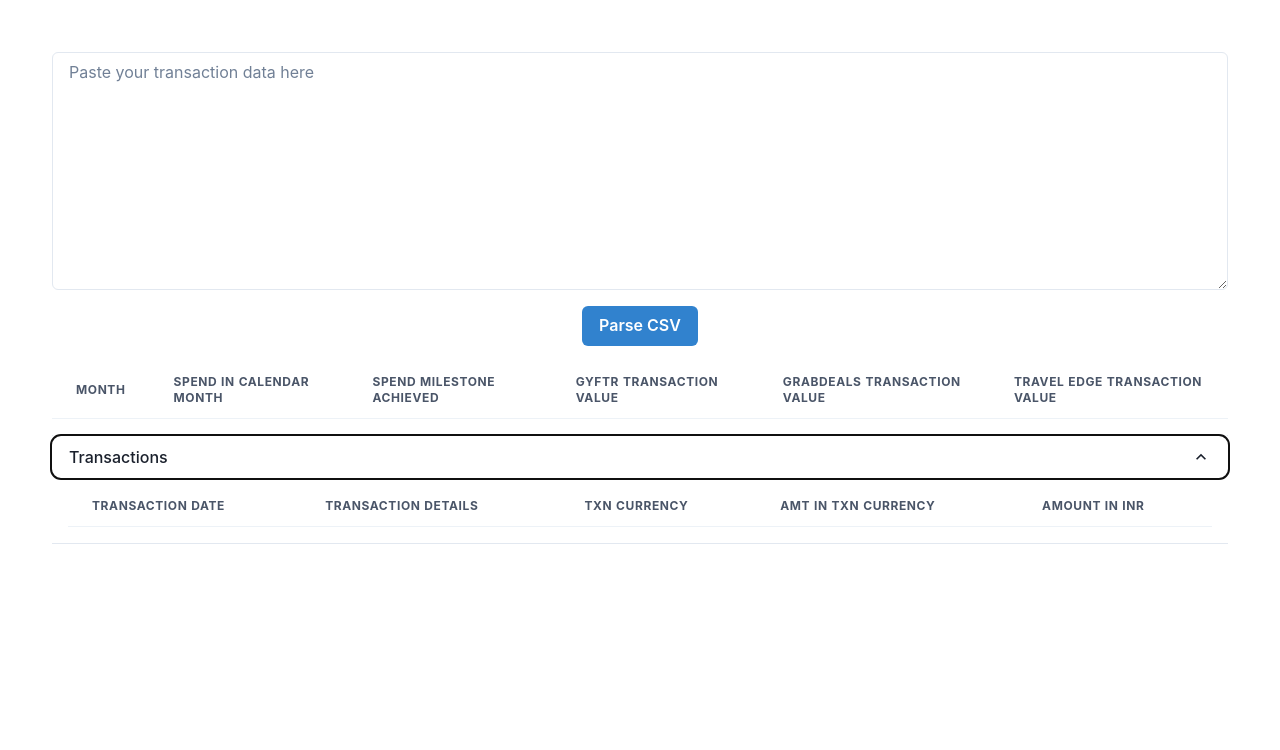
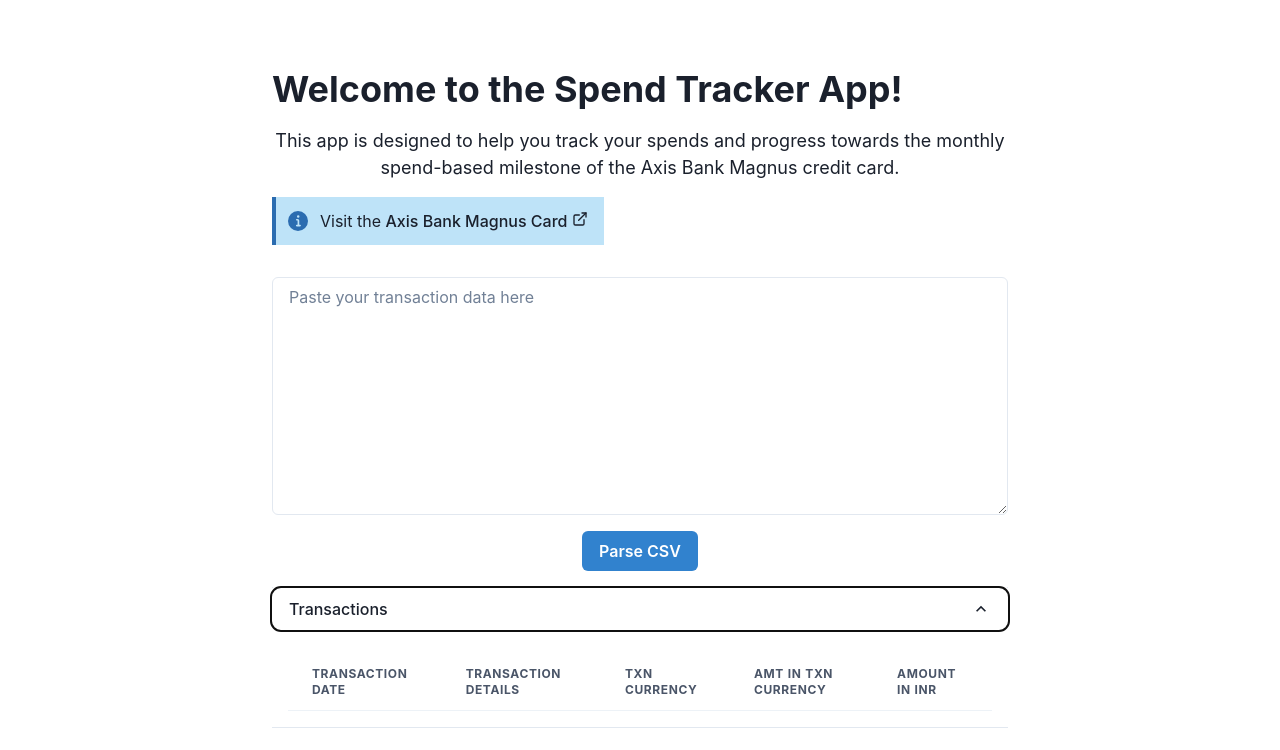
Before and after one commit to theamanbhargava/axis-magnus-spends-tracker, a React (Vite) app: page / in a window 1280 px wide. Both pictures are taken after a click on the button "Transactions". Shown: the top 750 px of the page. Built offline with nearby package versions, Linux system fonts and the light colour scheme.

Commit message:
add landing info page

```diff
--- a/package.json
+++ b/package.json
@@ -17,7 +17,8 @@
     "framer-motion": "^10.12.16",
     "prop-types": "^15.8.1",
     "react": "^18.2.0",
-    "react-dom": "^18.2.0"
+    "react-dom": "^18.2.0",
+    "react-icons": "^4.9.0"
   },
   "devDependencies": {
     "@types/react": "^18.0.37",
--- a/src/App.jsx
+++ b/src/App.jsx
@@ -1,12 +1,15 @@
 import './App.css'
 import ChakraWrapper from "./ChakraProvider.jsx";
 import MainComponent from "./components/MainComponent.jsx";
+import ErrorBoundary from "./components/ErrorBoundary.jsx";
 
 function App() {
     return (
-    <ChakraWrapper>
-        <MainComponent />
-    </ChakraWrapper>
+        <ChakraWrapper>
+            <ErrorBoundary errorMessage="The entire app has crashed. Please refresh the page.">
+                <MainComponent />
+            </ErrorBoundary>
+        </ChakraWrapper>
     )
 }
 
--- /dev/null
+++ b/src/components/ErrorBoundary.jsx
@@ -0,0 +1,38 @@
+import React from 'react';
+import { Box, Heading, Text } from '@chakra-ui/react';
+
+class ErrorBoundary extends React.Component {
+    constructor(props) {
+        super(props);
+        this.state = { hasError: false };
+    }
+
+    static getDerivedStateFromError(error) {
+        // Update state to display fallback UI
+        return { hasError: true };
+    }
+
+    componentDidCatch(error, errorInfo) {
+        // You can also log the error to an error reporting service
+        console.error(error, errorInfo);
+    }
+
+    render() {
+        if (this.state.hasError) {
+            // Fallback UI when an error occurs
+            const { errorMessage } = this.props;
+            return (
+                <Box p={8}>
+                    <Heading size="lg" mb={4}>Something went wrong.</Heading>
+                    {errorMessage && <Text>{errorMessage}</Text>}
+                    {!errorMessage && <Text>Please try again later.</Text>}
+                </Box>
+            );
+        }
+
+        // Render the wrapped components if no error occurred
+        return this.props.children;
+    }
+}
+
+export default ErrorBoundary;
--- /dev/null
+++ b/src/components/LandingPage.jsx
@@ -0,0 +1,31 @@
+import {Alert, AlertIcon, Box, Center, Heading, Icon, Link, Text, VStack} from '@chakra-ui/react';
+import {FiExternalLink} from 'react-icons/fi';
+
+const LandingPage = () => {
+    return (
+        <Box mb={8}>
+            <VStack spacing={4} alignItems="flex-start">
+                <Heading as="h1" size="xl">
+                    Welcome to the Spend Tracker App!
+                </Heading>
+                <Text fontSize="lg">
+                    This app is designed to help you track your spends and progress towards the monthly spend-based milestone of the Axis Bank Magnus credit card.
+                </Text>
+                <Center>
+                    <Alert status="info" variant="left-accent">
+                        <AlertIcon />
+                        <Text>
+                            Visit the{' '}
+                            <Link href="https://www.axisbank.com/retail/cards/credit-card/axis-bank-magnus-card/feature-benefits" target="_blank" rel="noopener noreferrer">
+                                Axis Bank Magnus Card
+                            </Link>{' '}
+                            <Icon as={FiExternalLink} />
+                        </Text>
+                    </Alert>
+                </Center>
+            </VStack>
+        </Box>
+    );
+};
+
+export default LandingPage;
--- a/src/components/MainComponent.jsx
+++ b/src/components/MainComponent.jsx
@@ -6,18 +6,14 @@ import {
     AccordionItem,
     AccordionPanel,
     Box,
-    Button,
-    Table,
-    Tbody,
-    Td,
+    Button, Container,
     Textarea,
-    Th,
-    Thead,
-    Tr,
 } from '@chakra-ui/react';
-import {format} from 'date-fns';
-import {parseCSV, formatNumber} from '../utils.js';
+import {parseCSV} from '../utils.js';
 import TableData from "./TableData.jsx";
+import TransactionList from "./TransactionList.jsx";
+import ErrorBoundary from "./ErrorBoundary.jsx";
+import LandingPage from "./LandingPage.jsx";
 
 
 const MainComponent = () => {
@@ -33,7 +29,9 @@ const MainComponent = () => {
 
 
     return (
-        <Box>
+        <Container maxW="container.md" p={4}>
+            <LandingPage />
+        <Box mt={8}>
             <Textarea
                 value={csvData}
                 onChange={(e) => setCSVData(e.target.value)}
@@ -43,7 +41,9 @@ const MainComponent = () => {
             <Button onClick={handleParseCSV} colorScheme="blue" mt={4}>
                 Parse CSV
             </Button>
-            <TableData tableData={tableData} />
+            <ErrorBoundary errorMessage="There was a problem generating the monthly summary. Please try again later.">
+                <TableData  tableData={tableData}/>
+            </ErrorBoundary>
 
             <Accordion allowToggle mt={4}>
                 <AccordionItem>
@@ -56,32 +56,14 @@ const MainComponent = () => {
                         </AccordionButton>
                     </h2>
                     <AccordionPanel pb={4}>
-                        <Table variant="striped" size="md">
-                            <Thead>
-                                <Tr>
-                                    <Th>Transaction Date</Th>
-                                    <Th>Transaction Details</Th>
-                                    <Th>TXN Currency</Th>
-                                    <Th>Amt in TXN Currency</Th>
-                                    <Th>Amount in INR</Th>
-                                </Tr>
-                            </Thead>
-                            <Tbody>
-                                {transactions.map((transaction, index) => (
-                                    <Tr key={index}>
-                                        <Td>{format(transaction['Transaction Date'], 'dd MMM yyyy')}</Td>
-                                        <Td>{transaction['Transaction Details']}</Td>
-                                        <Td>{transaction['TXN Currency']}</Td>
-                                        <Td>{formatNumber(transaction['Amt in TXN Currency'])}</Td>
-                                        <Td>{formatNumber(transaction['Amount in INR'])}</Td>
-                                    </Tr>
-                                ))}
-                            </Tbody>
-                        </Table>
+                        <ErrorBoundary errorMessage="There was a problem generating the list of transactions. Please try again later.">
+                            <TransactionList  transactions={transactions}/>
+                        </ErrorBoundary>
                     </AccordionPanel>
                 </AccordionItem>
             </Accordion>
         </Box>
+        </Container>
     );
 };
 
--- a/src/components/TableData.jsx
+++ b/src/components/TableData.jsx
@@ -4,7 +4,7 @@ import {formatMonth, formatNumber} from "../utils.js";
 import {Fragment} from "react";
 
 function TableData({tableData}){
-    if(!tableData){
+    if(!tableData || tableData?.length === 0){
         return (<Fragment />)
     }
     return (                <Table variant="striped" size="md" mt={4}>
--- a/src/components/TransactionList.jsx
+++ b/src/components/TransactionList.jsx
@@ -1,9 +1,11 @@
 import { Table, Thead, Tbody, Tr, Th, Td } from '@chakra-ui/react';
-import PropTypes from "prop-types";
+import PropTypes from 'prop-types';
+import { format } from 'date-fns';
+import { formatNumber } from '../utils.js';
 
 const TransactionList = ({ transactions }) => {
     return (
-        <Table variant="simple" size="md">
+        <Table variant="striped" size="md" mt={4}>
             <Thead>
                 <Tr>
                     <Th>Transaction Date</Th>
@@ -16,11 +18,11 @@ const TransactionList = ({ transactions }) => {
             <Tbody>
                 {transactions.map((transaction, index) => (
                     <Tr key={index}>
-                        <Td>{transaction['Transaction Date'].toString()}</Td>
+                        <Td>{format(transaction['Transaction Date'], 'dd MMM yyyy')}</Td>
                         <Td>{transaction['Transaction Details']}</Td>
                         <Td>{transaction['TXN Currency']}</Td>
-                        <Td>{transaction['Amt in TXN Currency']}</Td>
-                        <Td>{transaction['Amount in INR']}</Td>
+                        <Td>{formatNumber(transaction['Amt in TXN Currency'], 2)}</Td>
+                        <Td>{formatNumber(transaction['Amount in INR'], 2)}</Td>
                     </Tr>
                 ))}
             </Tbody>
@@ -29,7 +31,7 @@ const TransactionList = ({ transactions }) => {
 };
 
 TransactionList.propTypes = {
-    transactions: PropTypes.array.isRequired
-}
+    transactions: PropTypes.array.isRequired,
+};
 
 export default TransactionList;
```
Also changed, not shown: 1 other file (tests, documents, lock files or other folders).
